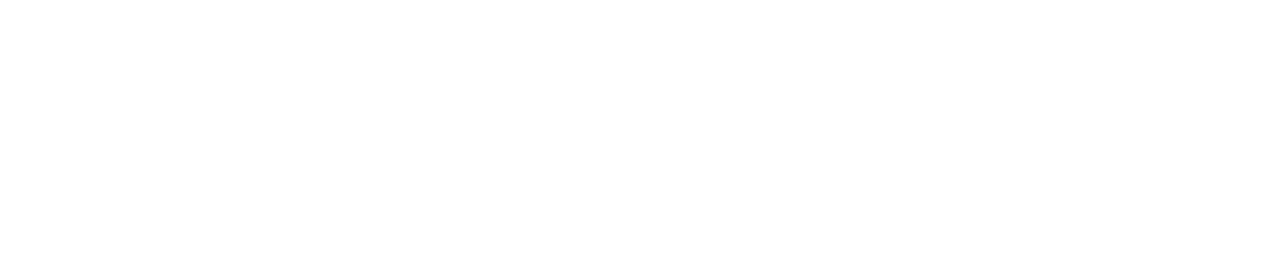
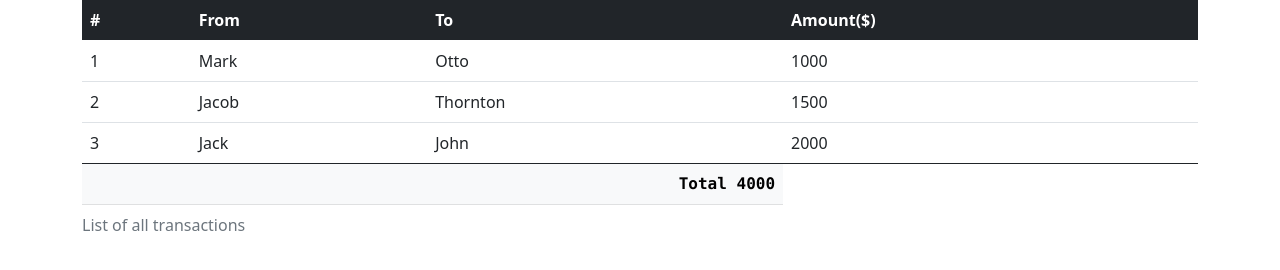
Before and after one commit to acciojob/tables-Code-with-sudoku, a website: page main.html in a window 1280 px wide. Drawn offline with nearby package versions, Linux system fonts and the light colour scheme.

Commit message:
created a submission

```diff
--- a/main.html
+++ b/main.html
@@ -6,6 +6,46 @@
 </head>
 <body>
     <!--    Write your code here -->
+	<div class="container">
+
+
+  <table class="table table-responsive table-hover">
+	<caption>List of all transactions</caption>
+    <thead class="table-dark">
+      <tr>
+        <th scope="col">#</th>
+        <th scope="col">From</th>
+		<th scope="col">To</th>
+        <th scope="col">Amount($)</th>
+      </tr>
+    </thead>
+    <tbody>
+      <tr>
+        <td>1</td>
+        <td>Mark</td>
+        <td>Otto</td>
+		<td>1000</td>
+      </tr>
+      <tr>
+        <td>2</td>
+        <td>Jacob</td>
+        <td>Thornton</td>
+		<td>1500</td>
+      </tr>
+      <tr>
+        <td>3</td>
+        <td>Jack</td>
+        <td>John</td>
+		<td>2000</td>
+      </tr>
+    </tbody>
+    <tfoot class="table-light">
+      <tr>
+        <td colspan="3" class="font-monospace text-end fw-bold" id="total">Total 4000</td>
+      </tr>
+    </tfoot>
+  </table>
+</div>
     <script src="https://cdn.jsdelivr.net/npm/bootstrap@5.0.0-beta2/dist/js/bootstrap.bundle.min.js" integrity="sha384-b5kHyXgcpbZJO/tY9Ul7kGkf1S0CWuKcCD38l8YkeH8z8QjE0GmW1gYU5S9FOnJ0" crossorigin="anonymous"></script>
     <script type="text/javascript" src="./script.js"></script>
 </body>
```
